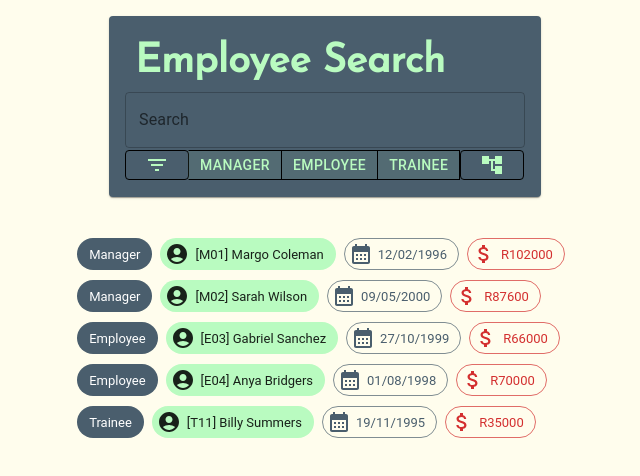
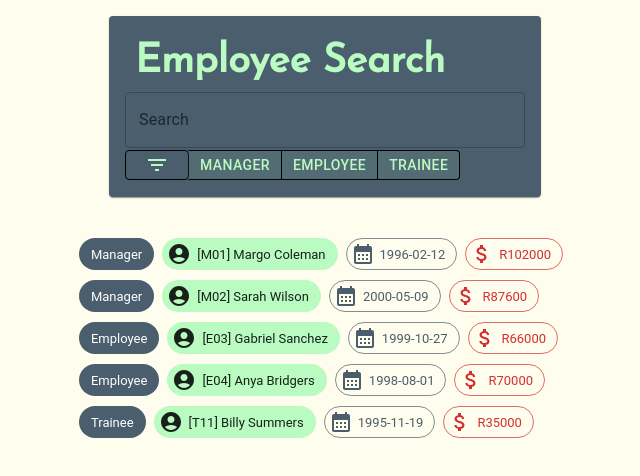
Before and after one commit to druha4087/EmployeeSearch_0622, a React (Create React App) app in the folder andreyo-techassign/: page / in a window 1280 px wide. Shown: the top 476 px of the page, without its empty margins (339-979 px from the left). Built offline with nearby package versions, Linux system fonts and the light colour scheme.

Commit message:
✨ Date filter functionality added

```diff
--- a/andreyo-techassign/package.json
+++ b/andreyo-techassign/package.json
@@ -3,13 +3,16 @@
   "version": "0.1.0",
   "private": true,
   "dependencies": {
+    "@date-io/dayjs": "^2.14.0",
     "@emotion/react": "^11.9.3",
     "@emotion/styled": "^11.9.3",
     "@mui/icons-material": "^5.8.4",
+    "@mui/lab": "^5.0.0-alpha.88",
     "@mui/material": "^5.8.5",
     "@testing-library/jest-dom": "^5.16.4",
     "@testing-library/react": "^13.3.0",
     "@testing-library/user-event": "^13.5.0",
+    "dayjs": "^1.11.3",
     "react": "^18.2.0",
     "react-dom": "^18.2.0",
     "react-scripts": "5.0.1",
--- a/andreyo-techassign/src/App.js
+++ b/andreyo-techassign/src/App.js
@@ -5,6 +5,9 @@ import AccountTreeIcon from '@mui/icons-material/AccountTree';
 import CalendarMonthIcon from '@mui/icons-material/CalendarMonth';
 import AttachMoneyIcon from '@mui/icons-material/AttachMoney';
 import AccountCircleIcon from '@mui/icons-material/AccountCircle';
+import { AdapterDayjs } from '@mui/x-date-pickers/AdapterDayjs';
+import { LocalizationProvider } from '@mui/x-date-pickers/LocalizationProvider';
+import { DesktopDatePicker } from '@mui/x-date-pickers/DesktopDatePicker';
 import { createTheme, ThemeProvider } from '@mui/material/styles';
 import data from "./Components/ListData.json"
 import "./App.css";
@@ -74,6 +77,10 @@ function App() {
     });
   };
 
+  const salaryChange = (e) => {
+    setSalary(e.target.value);
+  };
+
   /*
   -------HOOKS--------
   */
@@ -85,14 +92,11 @@ function App() {
   const [state, setState] = useState({
     f_name: true,
     l_name: true,
-    role: formats,
-    dob: false, //add date picker
+    role: formats
   });
   const [salary, setSalary] = useState('');
+  const [dob, setDOB] = useState(null);
 
-  const handleChange = (e) => {
-    setSalary(e.target.value);
-  };
 
   //CLASSES
 
@@ -124,7 +128,7 @@ function App() {
                 label="Min. Salary"
                 select
                 fullWidth
-                onChange={handleChange}
+                onChange={salaryChange}
                 size="small"
               >
                 <MenuItem value={25000}>R25,000</MenuItem>
@@ -133,6 +137,48 @@ function App() {
                 <MenuItem value={100000}>R100,000</MenuItem>
                 <MenuItem value={125000}>R125,000</MenuItem>
               </TextField>
+          </Box>
+          )}
+        </div>
+      );
+    }
+  }
+
+  class DateSelect extends Component {
+    constructor() {
+      super();
+      this.state = {
+          showHideDate: state.dob,
+      };
+      this.hideComponent = this.hideComponent.bind(this);
+    }
+
+    hideComponent() {
+          this.setState({ showHideDate: !this.state.showHideDate });
+    }
+
+    render() {
+      const { showHideDate } = this.state;
+      return (
+        <div height="400px">
+        <FormControlLabel
+            control={<Switch checked={state.dob} onChange={filterToggle} name="dob" />}
+            label="Birthdate" />
+        {showHideDate && (
+          <Box>
+            <LocalizationProvider dateAdapter={AdapterDayjs}>
+            <DesktopDatePicker
+              label="D.O.B. Before"
+              inputFormat="DD/MM/YYYY"
+              value={dob}
+              color="primary"
+              onChange={(newDate) => {setDOB(newDate);}}
+              renderInput={(params) => <TextField {...params}
+              sx={{
+                svg: { color: '#b9fbc0' },
+              }} />}
+            />
+            </LocalizationProvider>
           </Box>
           )}
         </div>
@@ -152,6 +198,17 @@ function App() {
       }
     }
     return pass;
+  }
+
+  function checkDate(entries){
+    var date = new Date(entries[4][1]);
+    if (date < dob.$d) {
+      return true
+    }
+    else{
+      console.log("false")
+      return false
+    }
   }
 
   return (
@@ -175,9 +232,6 @@ function App() {
                 <ToggleButton sx={buttonStyle} color="primary" id="trainee-toggle" value="Trainee" aria-label="Trainee">
                   Trainee
                 </ToggleButton>
-                <Tooltip title="Hierarchy" arrow>
-                  <Button sx={buttonStyle} variant="outlined" color="primary" onClick={handleOpen}><AccountTreeIcon>Filter</AccountTreeIcon></Button>
-                </Tooltip>
               </ToggleButtonGroup>
           </Card>
 
@@ -194,6 +248,7 @@ function App() {
                     control={<Switch checked={state.l_name} onChange={filterToggle} name="l_name" />}
                     label="Last Name" />
                   <SalarySelect/>
+                  <DateSelect/>
                 </FormGroup>
                 <Button style={{margin: "10px"}} variant="outlined" color="primary" onClick={handleClose}>Confirm</Button>
               </FormControl>
@@ -223,6 +278,15 @@ function App() {
                 results = results || data.f_name.toLowerCase().includes(props.input);
               }
               if (state.l_name === true && checkRole(entries) === true && data.salary >= salary)
+              {
+                results = results || data.l_name.toLowerCase().includes(props.input);
+              }
+            }
+            else if(state.dob === true){
+              if (state.f_name === true && checkRole(entries) === true && checkDate(entries)){
+                results = results || data.f_name.toLowerCase().includes(props.input);
+              }
+              if (state.l_name === true && checkRole(entries) === true && checkDate(entries))
               {
                 results = results || data.l_name.toLowerCase().includes(props.input);
               }
--- a/andreyo-techassign/src/Components/ListData.json
+++ b/andreyo-techassign/src/Components/ListData.json
@@ -3,7 +3,7 @@
     "empl_id": "M01",
     "f_name": "Margo",
     "l_name": "Coleman",
-    "dob": "12/02/1996",
+    "dob": "1996-02-12",
     "salary": 102000,
     "role": "Manager",
     "report_line": ["E03"]
@@ -12,7 +12,7 @@
     "empl_id": "M02",
     "f_name": "Sarah",
     "l_name": "Wilson",
-    "dob": "09/05/2000",
+    "dob": "2000-05-09",
     "salary": 87600,
     "role": "Manager",
     "report_line": ["E04"]
@@ -21,7 +21,7 @@
     "empl_id": "E03",
     "f_name": "Gabriel",
     "l_name": "Sanchez",
-    "dob": "27/10/1999",
+    "dob": "1999-10-27",
     "salary": 66000,
     "role": "Employee",
     "report_line": ["T11"]
@@ -30,7 +30,7 @@
     "empl_id": "E04",
     "f_name": "Anya",
     "l_name": "Bridgers",
-    "dob": "01/08/1998",
+    "dob": "1998-08-01",
     "salary": 70000,
     "role": "Employee",
     "report_line": []
@@ -39,7 +39,7 @@
     "empl_id": "T11",
     "f_name": "Billy",
     "l_name": "Summers",
-    "dob": "19/11/1995",
+    "dob": "1995-11-19",
     "salary": 35000,
     "role": "Trainee",
     "report_line": []
```
Also changed, not shown: andreyo-techassign/src/Components/ReportLine.json (deleted, +0 -44 lines), 1 other file (tests, documents, lock files or other folders).
